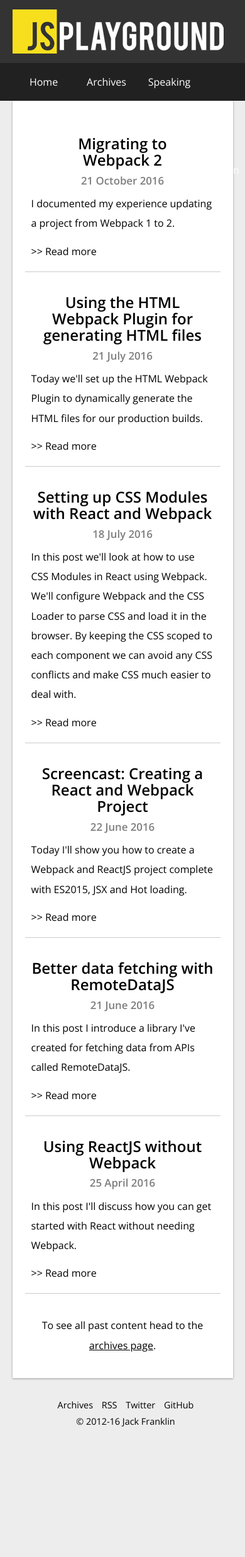
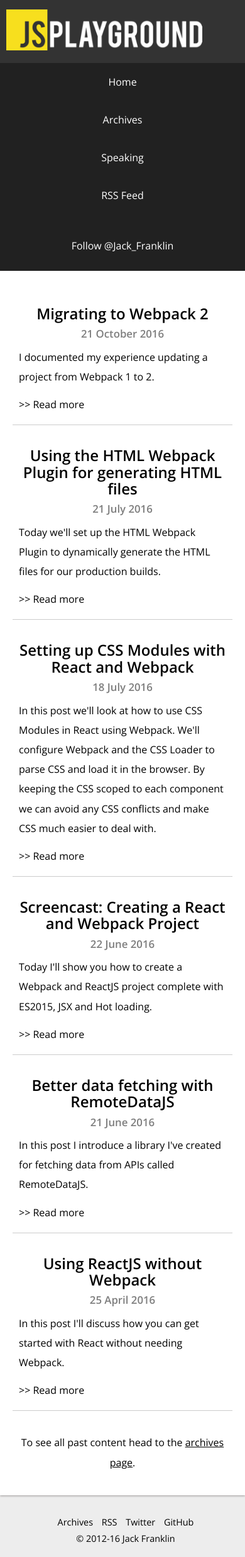
Before and after one commit to jackfranklin/javascriptplayground.com, a Jekyll site: the page built from index.html, in a window 390 px wide. Shown: the whole page at 63% size. Built offline with Jekyll 4.4.1, drawn with Linux system fonts in a browser that asks for light colours; comment, search, counter and statistics services are not loaded; before the commit the page ends 2286 px from its top, so only the background shows below that.

Commit message:
Make the site at least vaguely mobile friendly

```diff
--- a/css/styles.css
+++ b/css/styles.css
@@ -308,6 +308,45 @@ ul.archives {
   font-style: italic;
 }
 
+@media all and (max-width: 750px) {
+  .content-container {
+    width: 100%;
+    max-width: 100%;
+  }
+
+  .nav-primary {
+    height: auto;
+  }
+
+  .nav-primary a:link {
+    width: auto;
+  }
+
+  .nav-primary li {
+    float: none;
+    text-align: center;
+    width: 100%;
+  }
+
+  .twitter-li {
+    margin-bottom: 10px;
+  }
+
+  .brand-name img {
+    padding-left: 10px;
+    max-width: 80%;
+  }
+
+  #carbonads {
+    width: 90%;
+  }
+
+  .search-form input {
+    border: 1px solid #111;
+    width: 80%;
+  }
+}
+
 
 /**
  * Syntax (monokai)
```
